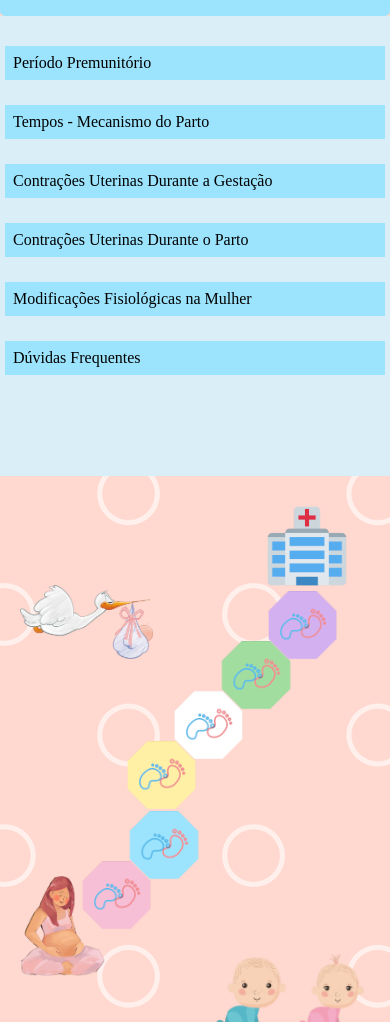
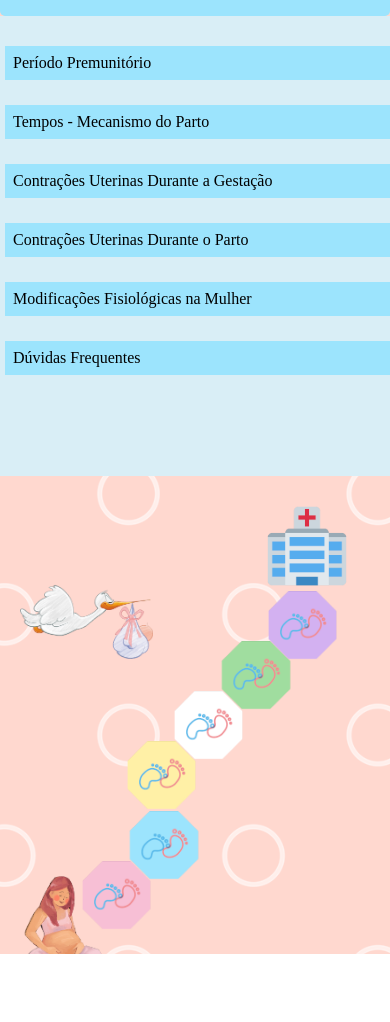
Before and after one commit to Allexandre-Meneses/caminhodamaternidade, a plain HTML site: page index.html in a window 390 px wide. Shown: the part 318-1340 px from the top of the page. After the commit the page ends 1272 px from the top, so only its background shows below. Drawn offline with Linux system fonts and the light colour scheme; a web font is replaced by a local one.

Commit message:
Correcao em telas menores

```diff
--- a/style/style.css
+++ b/style/style.css
@@ -187,14 +187,14 @@ article.conteudo > p {
     text-indent: 2em;
 }
 
-@media only screen and (max-width: 600px) {
+@media only screen and (max-width: 500px) {
     body {
         overflow-y: scroll ;
     }
 
     #menulateral {
         display: block;
-        width: 97.5%;
+        width: 100%;
         height: 450px;
         padding: 5px;
         background-color: var(--cor2);
@@ -206,7 +206,7 @@ article.conteudo > p {
         background-color: var(--cor3);
         text-decoration: none;
         color: black;
-        overflow: hidden;
+        overflow: scroll;
     }
 
     section > #gestante {
@@ -231,7 +231,7 @@ article.conteudo > p {
     }
 
     nav#caminho {
-        width: 80%;
+        width: 100%;
         height: 100%;
         margin-left: 50px;
     }
@@ -302,5 +302,6 @@ article.conteudo > p {
         width: 100%;
         position: absolute;
         display: inline;
+        overflow: scroll;
     }
 }
```
